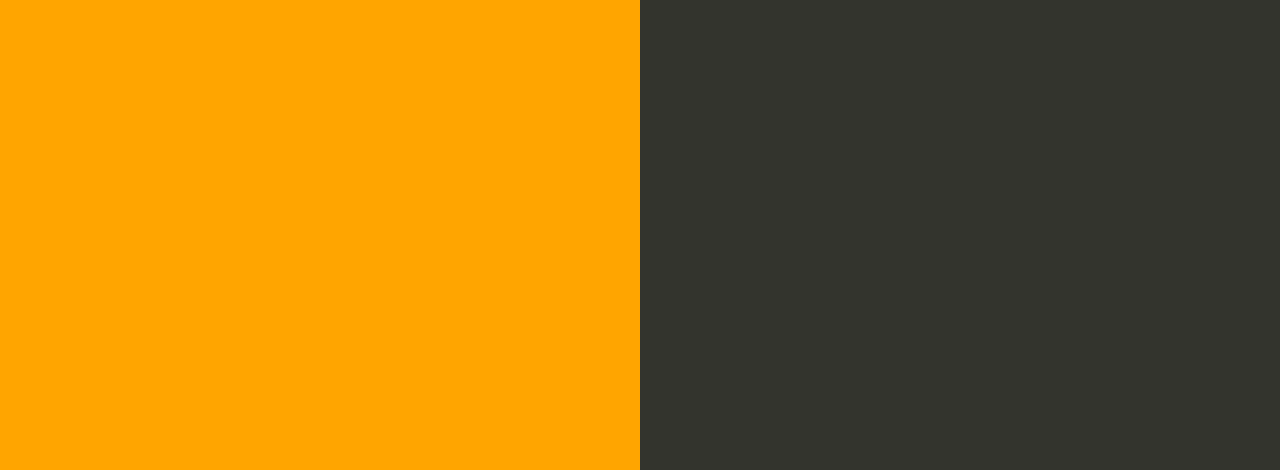
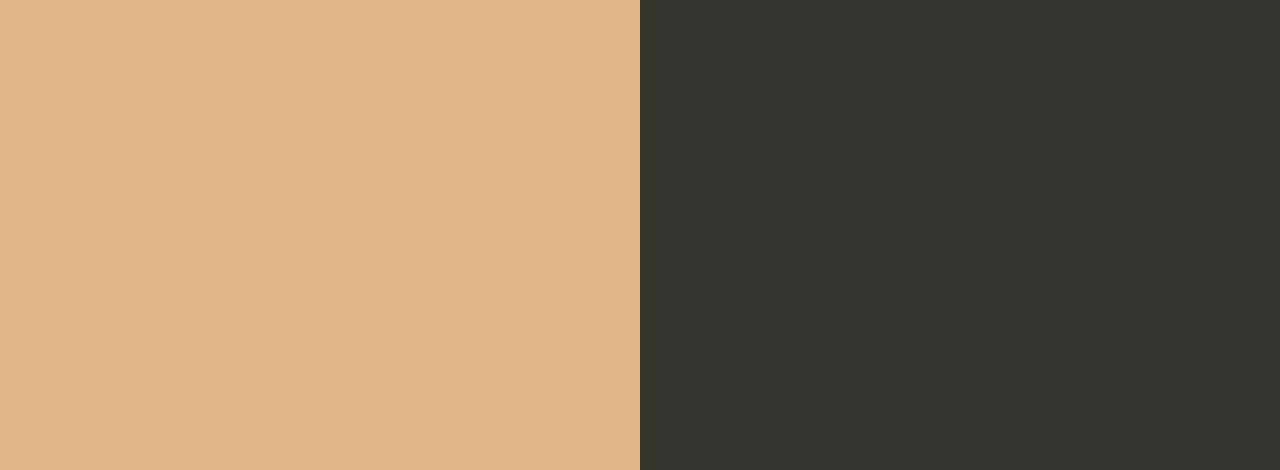
Before and after one commit to naveen841/aws_cicd_nodapp, a website: page index.html in a window 1280 px wide. Shown: the part 330-800 px from the top of the page. Drawn offline with Linux system fonts and the light colour scheme.

```diff
--- a/index.html
+++ b/index.html
@@ -35,7 +35,7 @@
 
         text-align: right;
         padding-top: 11em;
-        background-color: orange;
+        background-color: burlywood;
 
       }
       .textColumn p {
```
